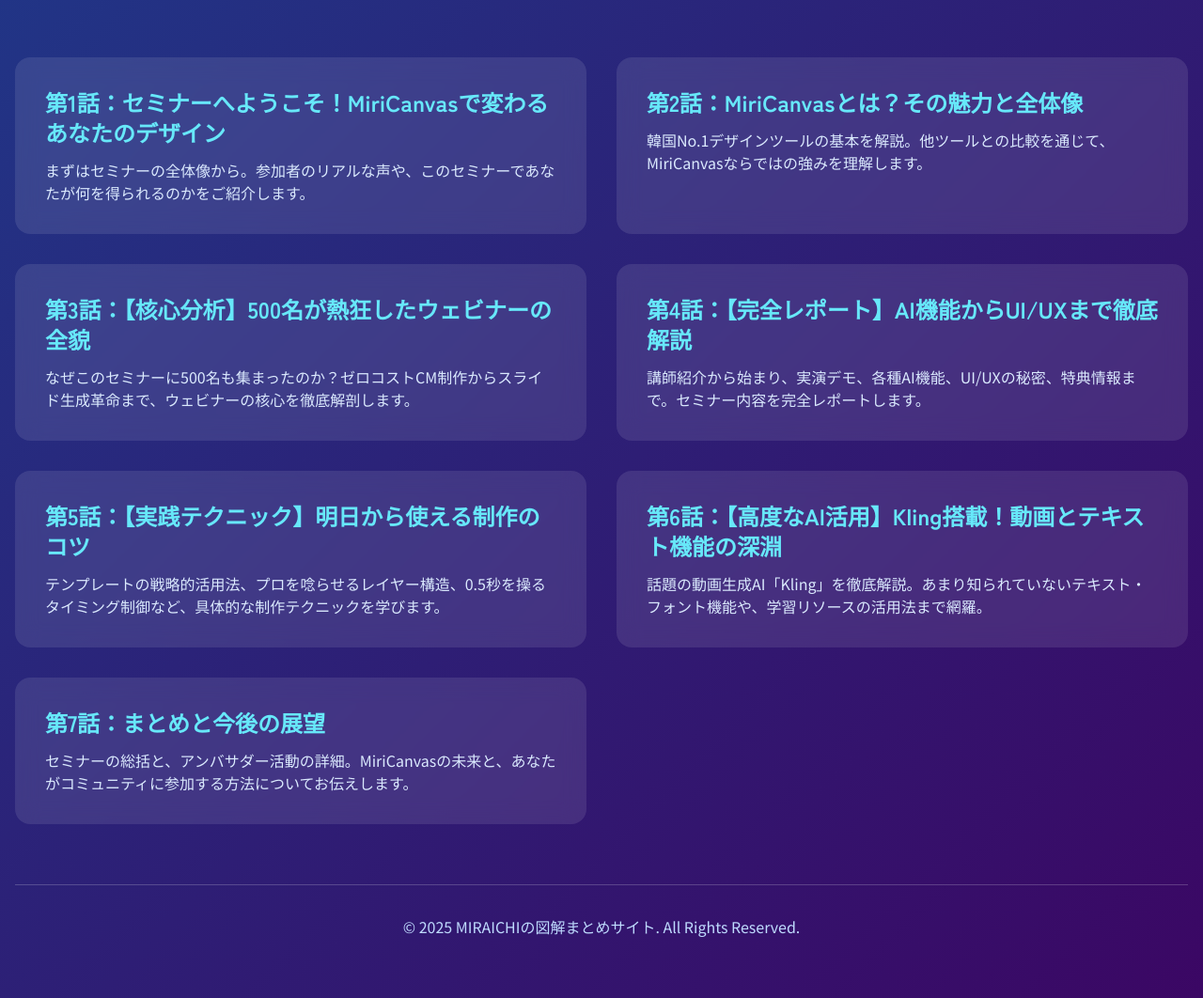
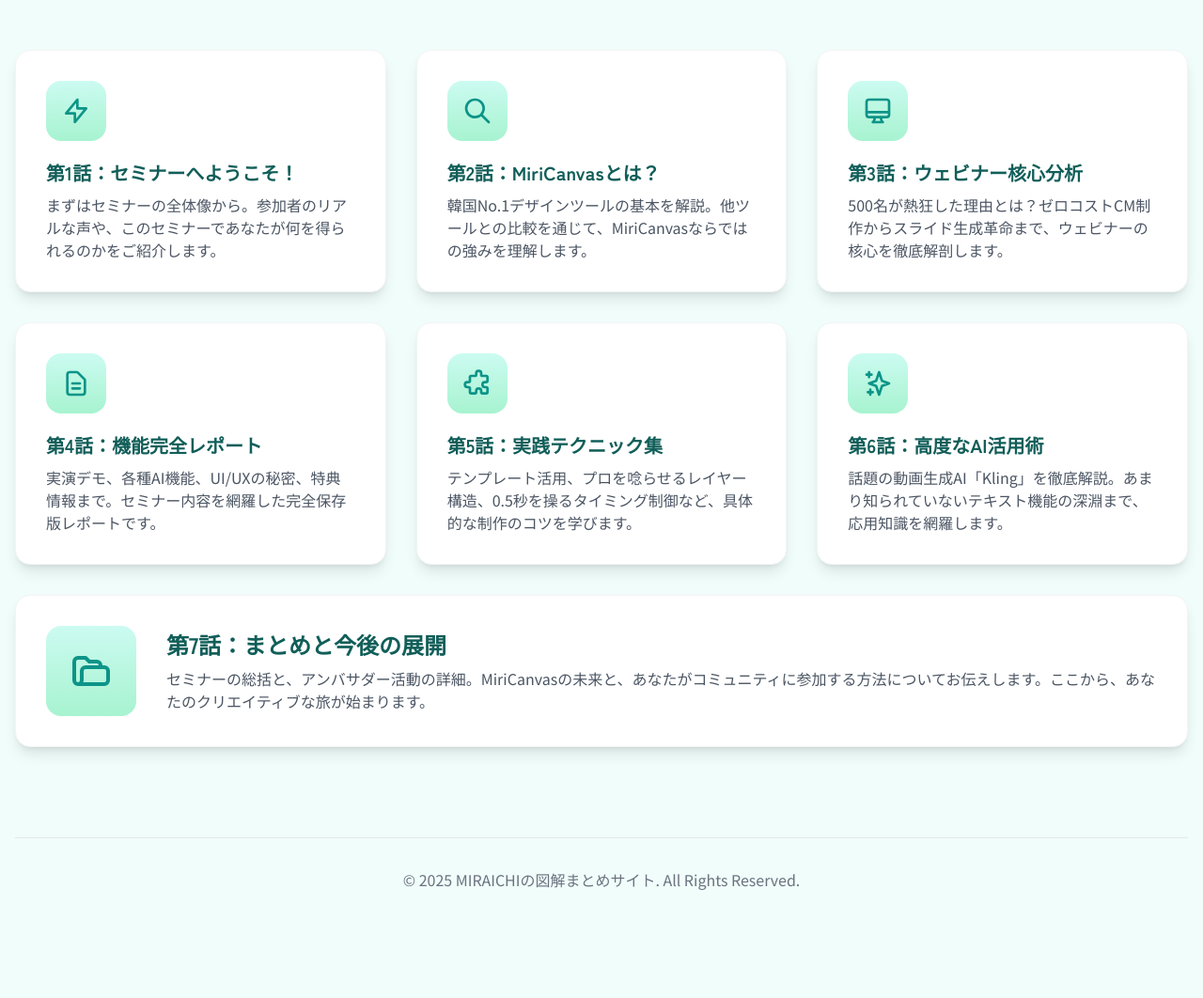
Before and after one commit to miraichi-ai/250718, a plain HTML site: page index.html in a window 1280 px wide. Shown: the part 283-1345 px from the top of the page at 94% size. After the commit the page ends 1311 px from the top, so only its background shows below. Drawn offline with nearby package versions, Linux system fonts and the light colour scheme.

Commit message:
Update index.html

```diff
--- a/index.html
+++ b/index.html
@@ -10,8 +10,8 @@
     <link href="https://fonts.googleapis.com/css2?family=Noto+Sans+JP:wght@400;700&family=Zen+Kaku+Gothic+New:wght@700&display=swap" rel="stylesheet">
     <style>
         body {
-            background: linear-gradient(135deg, #1e3a8a 0%, #3b0764 100%);
             font-family: 'Noto Sans JP', sans-serif;
+            background-color: #f0fdfa; /* Tailwind's teal-50 */
         }
         h1, h2, h3, .card-title {
             font-family: 'Zen Kaku Gothic New', sans-serif;
@@ -20,62 +20,97 @@
             transition: transform 0.3s ease, box-shadow 0.3s ease;
         }
         .card:hover {
-            transform: translateY(-8px);
-            box-shadow: 0 20px 25px -5px rgba(0, 0, 0, 0.2), 0 10px 10px -5px rgba(0, 0, 0, 0.1);
+            transform: translateY(-6px);
+            box-shadow: 0 10px 15px -3px rgba(13, 148, 136, 0.1), 0 4px 6px -2px rgba(13, 148, 136, 0.05); /* Tailwind's teal-600 shadow */
+        }
+        .icon-wrapper {
+            background-image: linear-gradient(to top, #a7f3d0, #ccfbf1); /* Tailwind's emerald-200 to cyan-100 */
         }
     </style>
 </head>
-<body class="text-white">
+<body class="text-gray-800">
 
-    <div class="container mx-auto px-4 py-8 md:py-16">
+    <div class="container mx-auto px-4 py-12 md:py-20">
 
-        <header class="text-center mb-12 md:mb-16">
-            <h1 class="text-3xl md:text-5xl font-bold mb-4">日本初の公式アンバサダー直伝！<br>韓国No.1のデザインツール「MiriCanvas」AI機能を徹底解説</h1>
-            <p class="text-lg md:text-xl text-blue-200">（2025年7月23日開催） 🔸 まとめ図解リンク集</p>
-            <p class="text-lg md:text-xl text-blue-200">※文字起こしデータを元に作成しているため、誤字脱字や情報の誤りなども含まれている可能性があります。予めご了承ください。</p>
+        <header class="text-center mb-12 md:mb-20">
+            <h1 class="text-3xl md:text-4xl font-bold text-teal-800 mb-3">日本初の公式アンバサダー直伝！<br>韓国No.1のデザインツール「MiriCanvas」AI機能を徹底解説</h1>
+            <p class="text-md md:text-lg text-teal-600">（2025年7月23日開催） 🔸 まとめ図解リンク集</p>
+            <p class="text-sm text-gray-500 mt-4 max-w-2xl mx-auto">※文字起こしデータを元に作成しているため、誤字脱字や情報の誤りなども含まれている可能性があります。予めご了承ください。</p>
         </header>
 
-        <main class="grid grid-cols-1 md:grid-cols-2 gap-8">
+        <main class="grid grid-cols-1 md:grid-cols-2 lg:grid-cols-3 gap-8">
 
-            <a href="1-seminar-overview.html" class="card bg-white/10 backdrop-blur-md rounded-2xl p-8 block hover:bg-white/20">
-                <h3 class="card-title text-2xl font-bold text-cyan-300 mb-3">第1話：セミナーへようこそ！MiriCanvasで変わるあなたのデザイン</h3>
-                <p class="text-blue-100">まずはセミナーの全体像から。参加者のリアルな声や、このセミナーであなたが何を得られるのかをご紹介します。</p>
+            <!-- Card 1 -->
+            <a href="1-seminar-overview.html" class="card bg-white rounded-2xl p-8 block shadow-lg border border-gray-100">
+                <div class="icon-wrapper w-16 h-16 rounded-2xl flex items-center justify-center mb-5">
+                    <svg xmlns="http://www.w3.org/2000/svg" class="h-8 w-8 text-teal-600" fill="none" viewBox="0 0 24 24" stroke="currentColor"><path stroke-linecap="round" stroke-linejoin="round" stroke-width="2" d="M13 10V3L4 14h7v7l9-11h-7z" /></svg>
+                </div>
+                <h3 class="card-title text-xl font-bold text-teal-800 mb-2">第1話：セミナーへようこそ！</h3>
+                <p class="text-gray-600">まずはセミナーの全体像から。参加者のリアルな声や、このセミナーであなたが何を得られるのかをご紹介します。</p>
             </a>
 
-            <a href="2-introduction-to-miricanvas.html" class="card bg-white/10 backdrop-blur-md rounded-2xl p-8 block hover:bg-white/20">
-                <h3 class="card-title text-2xl font-bold text-cyan-300 mb-3">第2話：MiriCanvasとは？その魅力と全体像</h3>
-                <p class="text-blue-100">韓国No.1デザインツールの基本を解説。他ツールとの比較を通じて、MiriCanvasならではの強みを理解します。</p>
+            <!-- Card 2 -->
+            <a href="2-introduction-to-miricanvas.html" class="card bg-white rounded-2xl p-8 block shadow-lg border border-gray-100">
+                <div class="icon-wrapper w-16 h-16 rounded-2xl flex items-center justify-center mb-5">
+                    <svg xmlns="http://www.w3.org/2000/svg" class="h-8 w-8 text-teal-600" fill="none" viewBox="0 0 24 24" stroke="currentColor"><path stroke-linecap="round" stroke-linejoin="round" stroke-width="2" d="M21 21l-6-6m2-5a7 7 0 11-14 0 7 7 0 0114 0z" /></svg>
+                </div>
+                <h3 class="card-title text-xl font-bold text-teal-800 mb-2">第2話：MiriCanvasとは？</h3>
+                <p class="text-gray-600">韓国No.1デザインツールの基本を解説。他ツールとの比較を通じて、MiriCanvasならではの強みを理解します。</p>
             </a>
 
-            <a href="3-webinar-deep-dive.html" class="card bg-white/10 backdrop-blur-md rounded-2xl p-8 block hover:bg-white/20">
-                <h3 class="card-title text-2xl font-bold text-cyan-300 mb-3">第3話：【核心分析】500名が熱狂したウェビナーの全貌</h3>
-                <p class="text-blue-100">なぜこのセミナーに500名も集まったのか？ゼロコストCM制作からスライド生成革命まで、ウェビナーの核心を徹底解剖します。</p>
+            <!-- Card 3 -->
+            <a href="3-webinar-deep-dive.html" class="card bg-white rounded-2xl p-8 block shadow-lg border border-gray-100">
+                <div class="icon-wrapper w-16 h-16 rounded-2xl flex items-center justify-center mb-5">
+                     <svg xmlns="http://www.w3.org/2000/svg" class="h-8 w-8 text-teal-600" fill="none" viewBox="0 0 24 24" stroke="currentColor"><path stroke-linecap="round" stroke-linejoin="round" stroke-width="2" d="M9.75 17L9 20l-1 1h8l-1-1-.75-3M3 13h18M5 17h14a2 2 0 002-2V5a2 2 0 00-2-2H5a2 2 0 00-2 2v10a2 2 0 002 2z" /></svg>
+                </div>
+                <h3 class="card-title text-xl font-bold text-teal-800 mb-2">第3話：ウェビナー核心分析</h3>
+                <p class="text-gray-600">500名が熱狂した理由とは？ゼロコストCM制作からスライド生成革命まで、ウェビナーの核心を徹底解剖します。</p>
             </a>
 
-            <a href="4-complete-feature-report.html" class="card bg-white/10 backdrop-blur-md rounded-2xl p-8 block hover:bg-white/20">
-                <h3 class="card-title text-2xl font-bold text-cyan-300 mb-3">第4話：【完全レポート】AI機能からUI/UXまで徹底解説</h3>
-                <p class="text-blue-100">講師紹介から始まり、実演デモ、各種AI機能、UI/UXの秘密、特典情報まで。セミナー内容を完全レポートします。</p>
+            <!-- Card 4 -->
+            <a href="4-complete-feature-report.html" class="card bg-white rounded-2xl p-8 block shadow-lg border border-gray-100">
+                <div class="icon-wrapper w-16 h-16 rounded-2xl flex items-center justify-center mb-5">
+                    <svg xmlns="http://www.w3.org/2000/svg" class="h-8 w-8 text-teal-600" fill="none" viewBox="0 0 24 24" stroke="currentColor"><path stroke-linecap="round" stroke-linejoin="round" stroke-width="2" d="M9 12h6m-6 4h6m2 5H7a2 2 0 01-2-2V5a2 2 0 012-2h5.586a1 1 0 01.707.293l5.414 5.414a1 1 0 01.293.707V19a2 2 0 01-2 2z" /></svg>
+                </div>
+                <h3 class="card-title text-xl font-bold text-teal-800 mb-2">第4話：機能完全レポート</h3>
+                <p class="text-gray-600">実演デモ、各種AI機能、UI/UXの秘密、特典情報まで。セミナー内容を網羅した完全保存版レポートです。</p>
             </a>
 
-            <a href="5-practical-creation-techniques.html" class="card bg-white/10 backdrop-blur-md rounded-2xl p-8 block hover:bg-white/20">
-                <h3 class="card-title text-2xl font-bold text-cyan-300 mb-3">第5話：【実践テクニック】明日から使える制作のコツ</h3>
-                <p class="text-blue-100">テンプレートの戦略的活用法、プロを唸らせるレイヤー構造、0.5秒を操るタイミング制御など、具体的な制作テクニックを学びます。</p>
+            <!-- Card 5 -->
+            <a href="5-practical-creation-techniques.html" class="card bg-white rounded-2xl p-8 block shadow-lg border border-gray-100">
+                <div class="icon-wrapper w-16 h-16 rounded-2xl flex items-center justify-center mb-5">
+                    <svg xmlns="http://www.w3.org/2000/svg" class="h-8 w-8 text-teal-600" fill="none" viewBox="0 0 24 24" stroke="currentColor"><path stroke-linecap="round" stroke-linejoin="round" stroke-width="2" d="M11 4a2 2 0 114 0v1a1 1 0 001 1h3a1 1 0 011 1v3a1 1 0 01-1 1h-1a2 2 0 100 4h1a1 1 0 011 1v3a1 1 0 01-1 1h-3a1 1 0 01-1-1v-1a2 2 0 10-4 0v1a1 1 0 01-1 1H7a1 1 0 01-1-1v-3a1 1 0 00-1-1H4a2 2 0 110-4h1a1 1 0 001-1V7a1 1 0 011-1h3a1 1 0 001-1V4z" /></svg>
+                </div>
+                <h3 class="card-title text-xl font-bold text-teal-800 mb-2">第5話：実践テクニック集</h3>
+                <p class="text-gray-600">テンプレート活用、プロを唸らせるレイヤー構造、0.5秒を操るタイミング制御など、具体的な制作のコツを学びます。</p>
             </a>
 
-            <a href="6-advanced-ai-functions.html" class="card bg-white/10 backdrop-blur-md rounded-2xl p-8 block hover:bg-white/20">
-                <h3 class="card-title text-2xl font-bold text-cyan-300 mb-3">第6話：【高度なAI活用】Kling搭載！動画とテキスト機能の深淵</h3>
-                <p class="text-blue-100">話題の動画生成AI「Kling」を徹底解説。あまり知られていないテキスト・フォント機能や、学習リソースの活用法まで網羅。</p>
+            <!-- Card 6 -->
+            <a href="6-advanced-ai-functions.html" class="card bg-white rounded-2xl p-8 block shadow-lg border border-gray-100">
+                <div class="icon-wrapper w-16 h-16 rounded-2xl flex items-center justify-center mb-5">
+                    <svg xmlns="http://www.w3.org/2000/svg" class="h-8 w-8 text-teal-600" fill="none" viewBox="0 0 24 24" stroke="currentColor"><path stroke-linecap="round" stroke-linejoin="round" stroke-width="2" d="M5 3v4M3 5h4M6 17v4m-2-2h4m5-16l2.286 6.857L21 12l-5.714 2.143L13 21l-2.286-6.857L5 12l5.714-2.143L13 3z" /></svg>
+                </div>
+                <h3 class="card-title text-xl font-bold text-teal-800 mb-2">第6話：高度なAI活用術</h3>
+                <p class="text-gray-600">話題の動画生成AI「Kling」を徹底解説。あまり知られていないテキスト機能の深淵まで、応用知識を網羅します。</p>
             </a>
 
-            <a href="7-summary-and-ambassador-info.html" class="card bg-white/10 backdrop-blur-md rounded-2xl p-8 block hover:bg-white/20">
-                <h3 class="card-title text-2xl font-bold text-cyan-300 mb-3">第7話：まとめと今後の展望</h3>
-                <p class="text-blue-100">セミナーの総括と、アンバサダー活動の詳細。MiriCanvasの未来と、あなたがコミュニティに参加する方法についてお伝えします。</p>
+            <!-- Card 7 -->
+            <a href="7-summary-and-ambassador-info.html" class="card bg-white rounded-2xl p-8 block shadow-lg border border-gray-100 col-span-1 md:col-span-2 lg:col-span-3">
+                 <div class="flex flex-col md:flex-row items-center">
+                    <div class="icon-wrapper w-20 h-20 md:w-24 md:h-24 rounded-2xl flex items-center justify-center mb-5 md:mb-0 md:mr-8 flex-shrink-0">
+                        <svg xmlns="http://www.w3.org/2000/svg" class="h-10 w-10 md:h-12 md:w-12 text-teal-600" fill="none" viewBox="0 0 24 24" stroke="currentColor"><path stroke-linecap="round" stroke-linejoin="round" stroke-width="2" d="M5 19a2 2 0 01-2-2V7a2 2 0 012-2h4l2 2h4a2 2 0 012 2v1M5 19h14a2 2 0 002-2v-5a2 2 0 00-2-2H9a2 2 0 00-2 2v5a2 2 0 01-2 2z" /></svg>
+                    </div>
+                    <div class="text-center md:text-left">
+                        <h3 class="card-title text-2xl font-bold text-teal-800 mb-2">第7話：まとめと今後の展開</h3>
+                        <p class="text-gray-600">セミナーの総括と、アンバサダー活動の詳細。MiriCanvasの未来と、あなたがコミュニティに参加する方法についてお伝えします。ここから、あなたのクリエイティブな旅が始まります。</p>
+                    </div>
+                </div>
             </a>
 
         </main>
 
-        <footer class="text-center mt-12 md:mt-16 pt-8 border-t border-white/20">
-            <p class="text-blue-200">&copy; 2025 MIRAICHIの図解まとめサイト. All Rights Reserved.</p>
+        <footer class="text-center mt-16 md:mt-24 pt-8 border-t border-gray-200">
+            <p class="text-gray-500">&copy; 2025 MIRAICHIの図解まとめサイト. All Rights Reserved.</p>
         </footer>
 
     </div>
```
